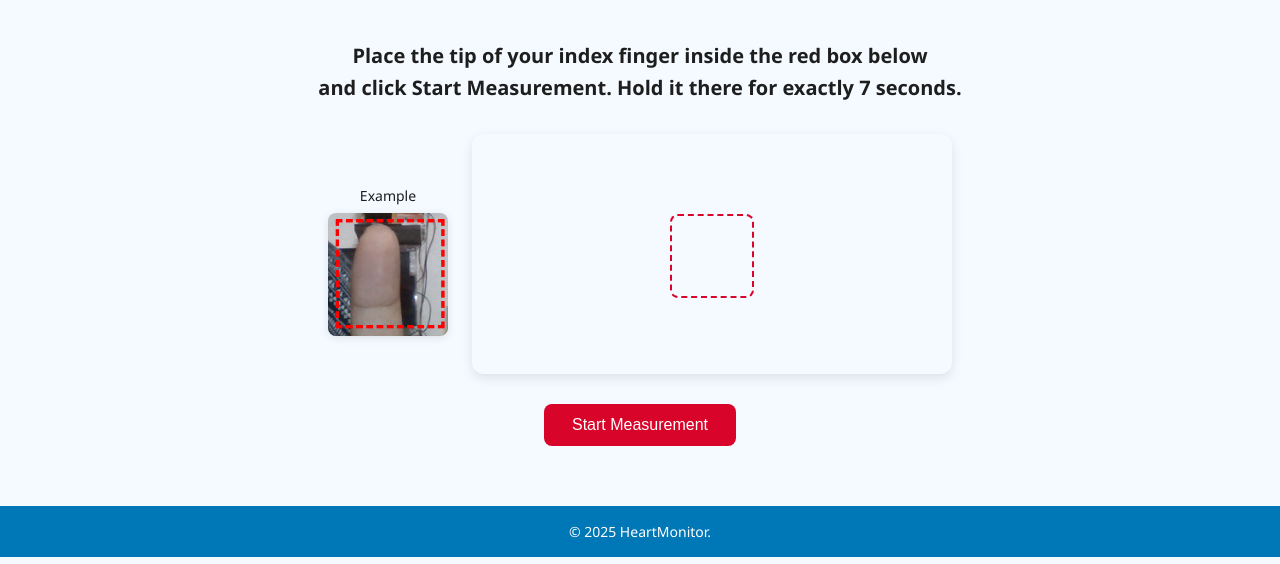
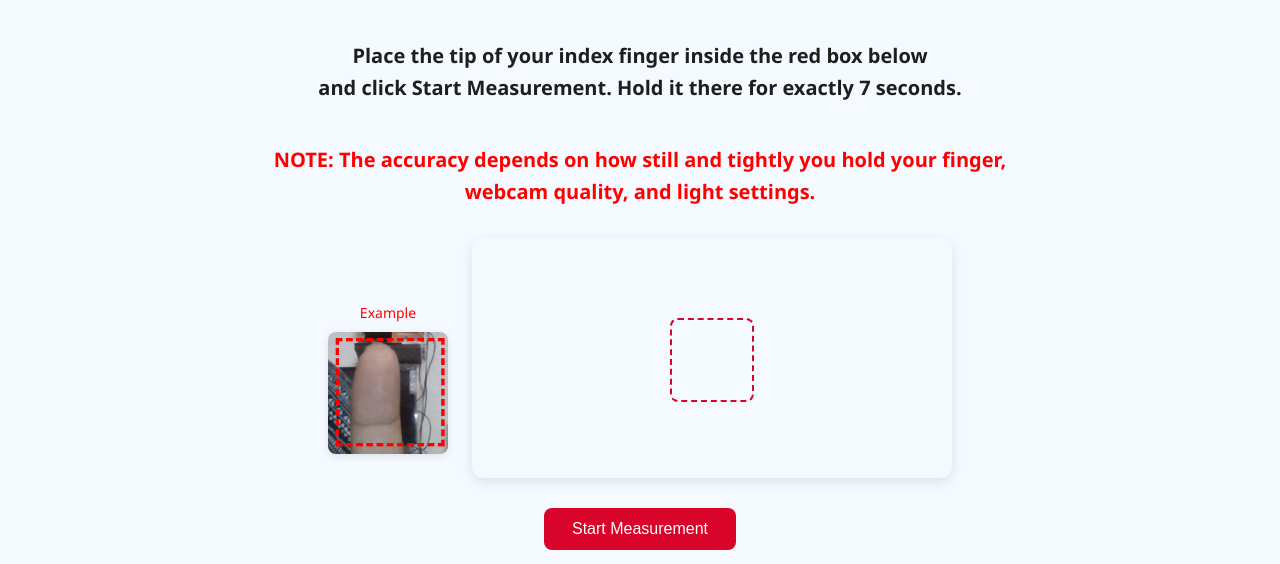
Before and after one commit to anugya22/Heart_rate_monitor, a Flask app: page /measure in a window 1280 px wide. Shown: the part 52-616 px from the top of the page. Run offline with Flask 3, Linux system fonts and the light colour scheme.

Commit message:
Update measure.html

```diff
--- a/templates/measure.html
+++ b/templates/measure.html
@@ -35,6 +35,13 @@
     }
 
     h2 {
+      text-align: center;
+      margin: 40px 20px 10px;
+      font-size: 20px;
+      line-height: 1.6;
+    }
+    h3{
+      color: red;
       text-align: center;
       margin: 40px 20px 10px;
       font-size: 20px;
@@ -139,6 +146,7 @@
       Place the <strong>tip</strong> of your index finger inside the red box below<br />
       and click <strong>Start Measurement</strong>. Hold it there for exactly 7 seconds.
     </h2>
+    <h3>NOTE: The accuracy depends on how still and tightly you hold your finger, webcam quality, and light settings.</h3>
 
     <div class="flex-example-video">
       <div>
```
